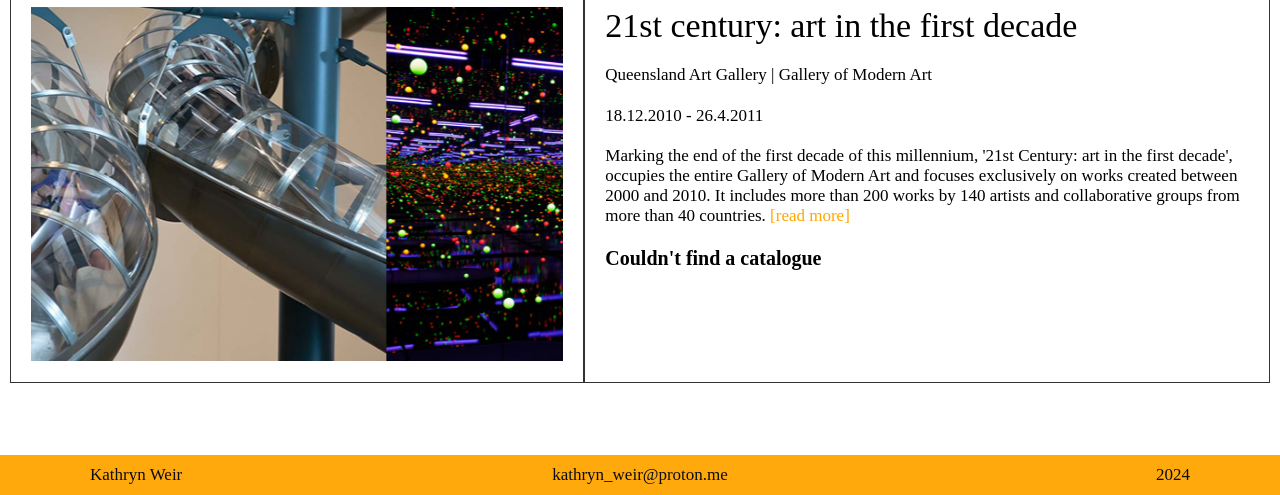
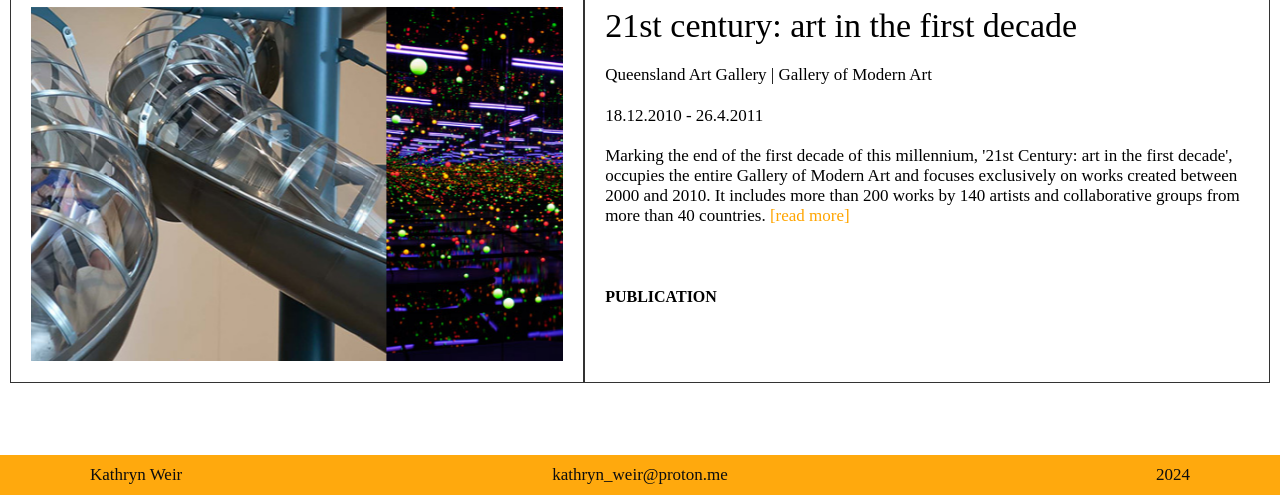
Before and after one commit to kathrynweir/kathrynweir.github.io, a Jekyll site: the page built from index.html, in a window 1280 px wide and 900 px high, scrolled down 4399 px, cut to the strip 405-900 px from the top of the window. Built offline with Jekyll 4.4.1, drawn with Linux system fonts in a browser that asks for light colours.

Commit message:
Update index.html

```diff
--- a/index.html
+++ b/index.html
@@ -659,12 +659,13 @@
         >
           [read more]</a>
 <div class="content-spacer"></div>
+<div class="content-spacer content-spacer--large"></div>
 <a
-          class="link action-link action-link--large"
+          class="link action-link action-link--small"
 
-          href="https://www.taikwun.hk/assets/uploads/programme_files/a1WCoGnw3h.pdf"
+          href="https://drive.google.com/file/d/1ahto0gjBbpA-GluLH10olP_Rex1LLUk3/view?usp=sharing"
         >
-          Couldn't find a catalogue</a>
+          PUBLICATION</a>
       </div>
     </div>
 <div class="content-spacer content-spacer--large"></div>
```
